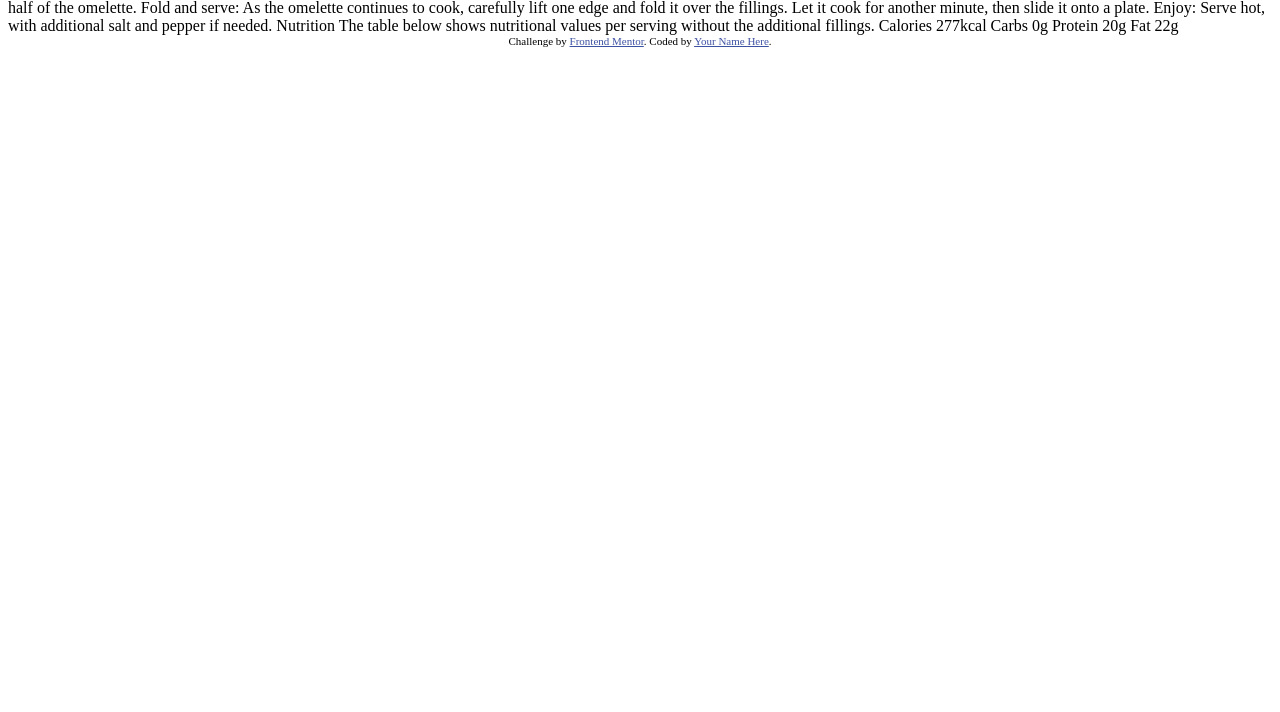
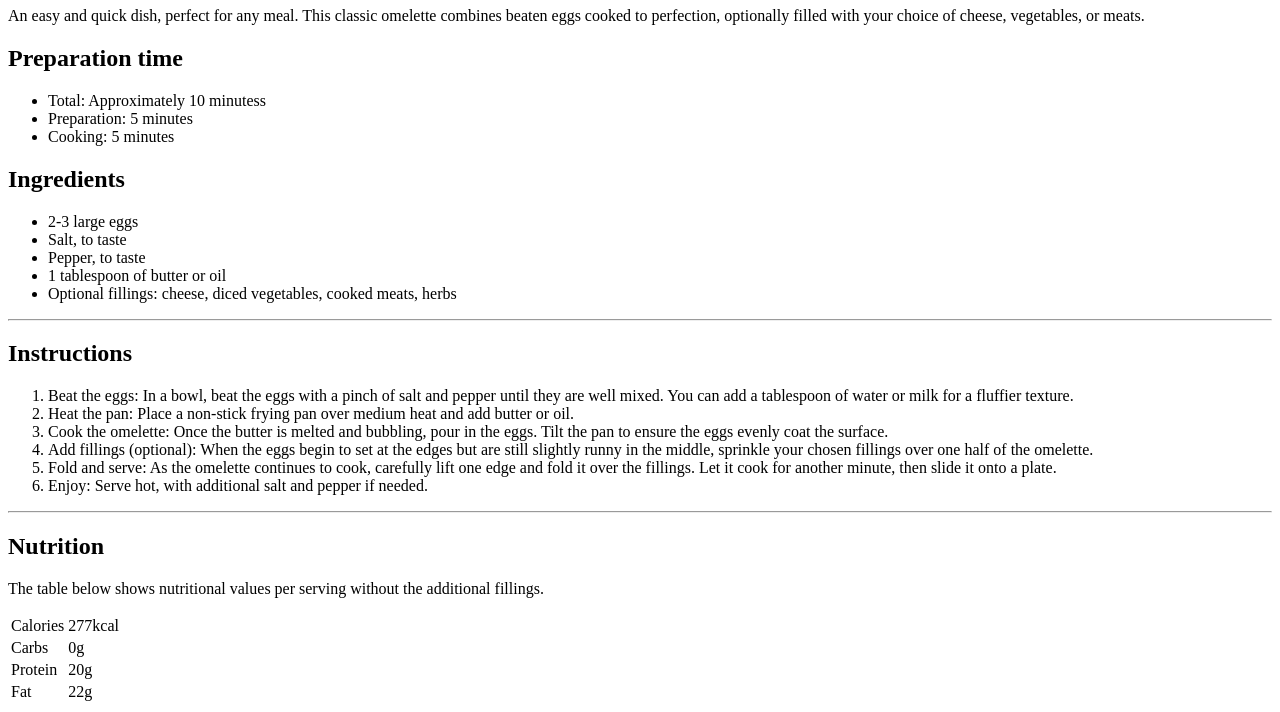
Before and after one commit to Pioneercode1/recipe-page-main, a plain HTML site: page index.html in a window 1280 px wide. Shown: the part 99-811 px from the top of the page. Drawn offline with Linux system fonts and the light colour scheme.

Commit message:
second commit

```diff
--- a/index.html
+++ b/index.html
@@ -1,77 +1,72 @@
 <!DOCTYPE html>
-<html lang="en">
+<html lang="en" dir="ltr">
 <head>
   <meta charset="UTF-8">
-  <meta name="viewport" content="width=device-width, initial-scale=1.0"> <!-- displays site properly based on user's device -->
+  <meta name="viewport" content="width=device-width, initial-scale=1.0">
 
   <link rel="icon" type="image/png" sizes="32x32" href="./assets/images/favicon-32x32.png">
+  <link rel="stylesheet" href="./style.css">
 
   <title>Frontend Mentor | Recipe page</title>
 
-  <!-- Feel free to remove these styles or customise in your own stylesheet 👍 -->
-  <style>
-    .attribution { font-size: 11px; text-align: center; }
-    .attribution a { color: hsl(228, 45%, 44%); }
-  </style>
 </head>
 <body>
+  <main>
+    <img src="" alt="Recipe Image" class="recipe-image">
+  <h1>Classic Omelette Recipe</h1>
+  <p>An easy and quick dish, perfect for any meal. This classic omelette combines beaten eggs cooked
+  to perfection, optionally filled with your choice of cheese, vegetables, or meats.</p>
 
-  Simple Omelette Recipe
+  <h2>Preparation time</h2>
+  <ul>
+    <li>Total: Approximately 10 minutess</li>
+    <li>Preparation: 5 minutes</li>
+    <li>Cooking: 5 minutes</li>
+  </ul>
 
-  An easy and quick dish, perfect for any meal. This classic omelette combines beaten eggs cooked
-  to perfection, optionally filled with your choice of cheese, vegetables, or meats.
+  <h2>Ingredients</h2>
+  <ul>
+    <li>2-3 large eggs</li>
+    <li>Salt, to taste</li>
+    <li>Pepper, to taste</li>
+    <li>1 tablespoon of butter or oil</li>
+    <li>Optional fillings: cheese, diced vegetables, cooked meats, herbs</li>
+  </ul><hr>
 
-  Preparation time
+  <h2>Instructions</h2>
+  <ol>
+    <li><span class="span-bold">Beat the eggs</span>: In a bowl, beat the eggs with a pinch of salt and pepper until they are well mixed.
+  You can add a tablespoon of water or milk for a fluffier texture.</li>
+    <li><span class="span-bold">Heat the pan</span>: Place a non-stick frying pan over medium heat and add butter or oil.</li>
+    <li><span class="span-bold">Cook the omelette</span>: Once the butter is melted and bubbling, pour in the eggs. Tilt the pan to ensure
+  the eggs evenly coat the surface.</li>
+    <li><span class="span-bold">Add fillings (optional)</span>: When the eggs begin to set at the edges but are still slightly runny in the
+  middle, sprinkle your chosen fillings over one half of the omelette.</li>
+    <li><span class="span-bold">Fold and serve</span>: As the omelette continues to cook, carefully lift one edge and fold it over the
+  fillings. Let it cook for another minute, then slide it onto a plate.</li>
+    <li><span class="span-bold">Enjoy</span>: Serve hot, with additional salt and pepper if needed.</li>
+  </ol><hr>
 
-  Total: Approximately 10 minutes
-  Preparation: 5 minutes
-  Cooking: 5 minutes
-
-  Ingredients
-
-  2-3 large eggs
-  Salt, to taste
-  Pepper, to taste
-  1 tablespoon of butter or oil
-  Optional fillings: cheese, diced vegetables, cooked meats, herbs
-
-  Instructions
-
-  Beat the eggs: In a bowl, beat the eggs with a pinch of salt and pepper until they are well mixed.
-  You can add a tablespoon of water or milk for a fluffier texture.
-
-  Heat the pan: Place a non-stick frying pan over medium heat and add butter or oil.
-
-  Cook the omelette: Once the butter is melted and bubbling, pour in the eggs. Tilt the pan to ensure
-  the eggs evenly coat the surface.
-
-  Add fillings (optional): When the eggs begin to set at the edges but are still slightly runny in the
-  middle, sprinkle your chosen fillings over one half of the omelette.
-
-  Fold and serve: As the omelette continues to cook, carefully lift one edge and fold it over the
-  fillings. Let it cook for another minute, then slide it onto a plate.
-
-  Enjoy: Serve hot, with additional salt and pepper if needed.
-
-  Nutrition
-
-  The table below shows nutritional values per serving without the additional fillings.
-
-  Calories
-  277kcal
-
-  Carbs
-  0g
-
-  Protein
-  20g
-
-  Fat
-  22g
-
-  <div class="attribution">
-    Challenge by <a href="https://www.frontendmentor.io?ref=challenge" target="_blank">Frontend Mentor</a>.
-    Coded by <a href="#">Your Name Here</a>.
-  </div>
+  <h2>Nutrition</h2>
+  <p>The table below shows nutritional values per serving without the additional fillings.</p>
+  <table>
+    <tr>
+      <td>Calories</td>
+      <td>277kcal</td>
+    </tr>
+    <tr>
+      <td>Carbs</td>
+      <td>0g</td>
+    </tr>
+    <tr>
+      <td>Protein</td>
+      <td>20g</td>
+    </tr>
+    <tr>
+      <td>Fat</td>
+      <td>22g</td>
+    </tr>
+  </table>
+  </main>
 </body>
 </html>
```
Also changed, not shown: style.css (added).
